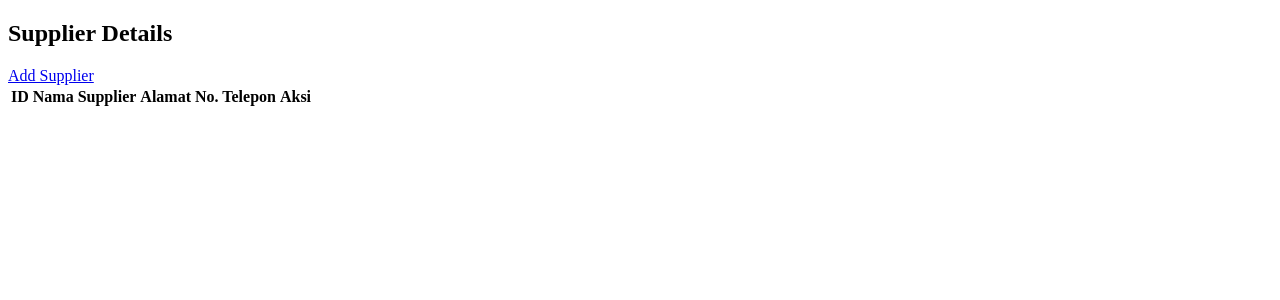
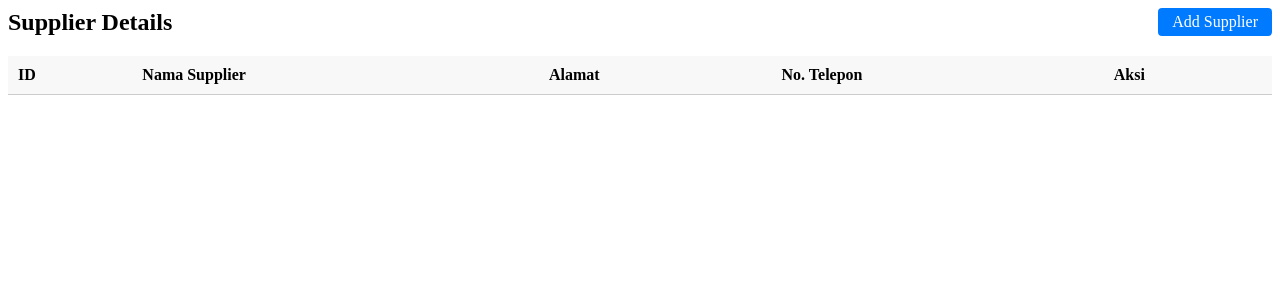
Before and after one commit to PBLHADAH/accounting_web, a PHP site: page /supplier/supplier.php in a window 1280 px wide. Shown: the top 300 px of the page. Run offline with PHP 8.4, Linux system fonts and the light colour scheme; data that the repository does not hold is empty.

Commit message:
update tampilan

```diff
--- a/Transaksi_Perkulakan/Create_Perkulakan.php
+++ b/Transaksi_Perkulakan/Create_Perkulakan.php
@@ -38,7 +38,7 @@ if ($_SERVER["REQUEST_METHOD"] == "POST") {
 <!DOCTYPE html>
 <html>
 <head>
-    <title>Add Transaksi</title>
+    <title>Add Transaksi | Aldyz Cell</title>
     <!-- Bootstrap CSS -->
     <link rel="stylesheet" href="https://stackpath.bootstrapcdn.com/bootstrap/4.5.0/css/bootstrap.min.css">
 
--- a/supplier/supplier.php
+++ b/supplier/supplier.php
@@ -9,10 +9,69 @@ $result = $conn->query($sql);
 <html>
 <head>
     <title>Supplier Details</title>
+    <style>
+ .header-container {
+        display: flex;
+        align-items: center;
+        justify-content: space-between;
+        margin-bottom: 20px;
+    }
+
+    h2 {
+        margin: 0;
+    }
+
+    .add-link {
+        background-color: #007bff;
+        color: #fff;
+        padding: 5px 14px;
+        text-decoration: none;
+        border-radius: 4px;
+    }
+
+    .add-link:hover {
+        background-color: #0069d9;
+    }
+
+    table {
+        width: 100%;
+        border-collapse: collapse;
+    }
+
+    th, td {
+        padding: 10px;
+        text-align: left;
+        border-bottom: 1px solid #ccc;
+    }
+
+    th {
+        background-color: #f8f8f8;
+    }
+
+    tr:nth-child(even) {
+        background-color: #f2f2f2;
+    }
+
+    .action-separator {
+        margin: 0 5px;
+    }
+
+    a {
+        color: #007bff;
+        text-decoration: none;
+    }
+
+    a:hover {
+        text-decoration: underline;
+    }
+    </style>
 </head>
 <body>
-    <h2>Supplier Details</h2>
-    <a href="supplier/create_supplier.php">Add Supplier</a>
+    <div class="header-container">
+        <h2>Supplier Details</h2>
+        <a href="supplier/create_supplier.php"class="add-link">Add Supplier</a>
+    </div>
+
     <table>
         <thead>
             <tr>
--- a/transaksi_lainnya/create_transaksi.php
+++ b/transaksi_lainnya/create_transaksi.php
@@ -1,7 +1,7 @@
 <!DOCTYPE html>
 <html>
 <head>
-    <title>Create Transaction</title>
+    <title>Create Transaction | Aldyz Cell</title>
     <!-- Bootstrap CSS -->
     <link rel="stylesheet" href="https://stackpath.bootstrapcdn.com/bootstrap/4.5.0/css/bootstrap.min.css">
 
--- a/transaksi_lainnya/transaksi_lainnya.php
+++ b/transaksi_lainnya/transaksi_lainnya.php
@@ -98,7 +98,7 @@ $result = $conn->query($sql);
                 echo "<td>";
                 echo "<a href=\"transaksi_lainnya/edit_transaksi.php?id_transaksi=" . $row['id_transaksi_lainnya'] . "\">Edit</a>";
                 echo "<span class=\"action-separator\">|</span>";
-                echo "<a href=\"transaksi_lainnya/delete_transaksi.php?id_transaksi=" . $row['id_transaksi_lainnya'] . "\" onclick=\"return confirm('Are you sure?');\">Delete</a>";
+                echo "<a href=\"transaksi_lainnya/delete_transaksi.php?id_transaksi=" . $row['id_transaksi_lainnya'] . "\" onclick=\"return confirm('Apakah Anda Yakin?');\">Delete</a>";
                 echo "</td>";
                 echo "</tr>";
             }
--- a/transaksi_penjualan/create_penjualan.php
+++ b/transaksi_penjualan/create_penjualan.php
@@ -1,7 +1,7 @@
 <!DOCTYPE html>
 <html>
 <head>
-    <title>Tambah Penjualan</title>
+    <title>Tambah Penjualan | Aldyz Cell</title>
     <link rel="stylesheet" href="https://stackpath.bootstrapcdn.com/bootstrap/4.5.0/css/bootstrap.min.css">
 
    <!-- icon ico -->
--- a/transaksi_penjualan/update_penjualan.php
+++ b/transaksi_penjualan/update_penjualan.php
@@ -1,7 +1,7 @@
 <!DOCTYPE html>
 <html>
 <head>
-    <title>Ubah Penjualan</title>
+    <title>Ubah Penjualan | Aldyz Cell</title>
     <link rel="stylesheet" href="https://stackpath.bootstrapcdn.com/bootstrap/4.5.0/css/bootstrap.min.css">
 </head>
 <body>
```
Also changed, not shown: supplier/create_supplier.php (+46 -1 lines), supplier/update_supplier.php (+45 -1 lines), transaksi_lainnya/edit_transaksi.php (+47 -1 lines), supplier/book2.ico (added).
